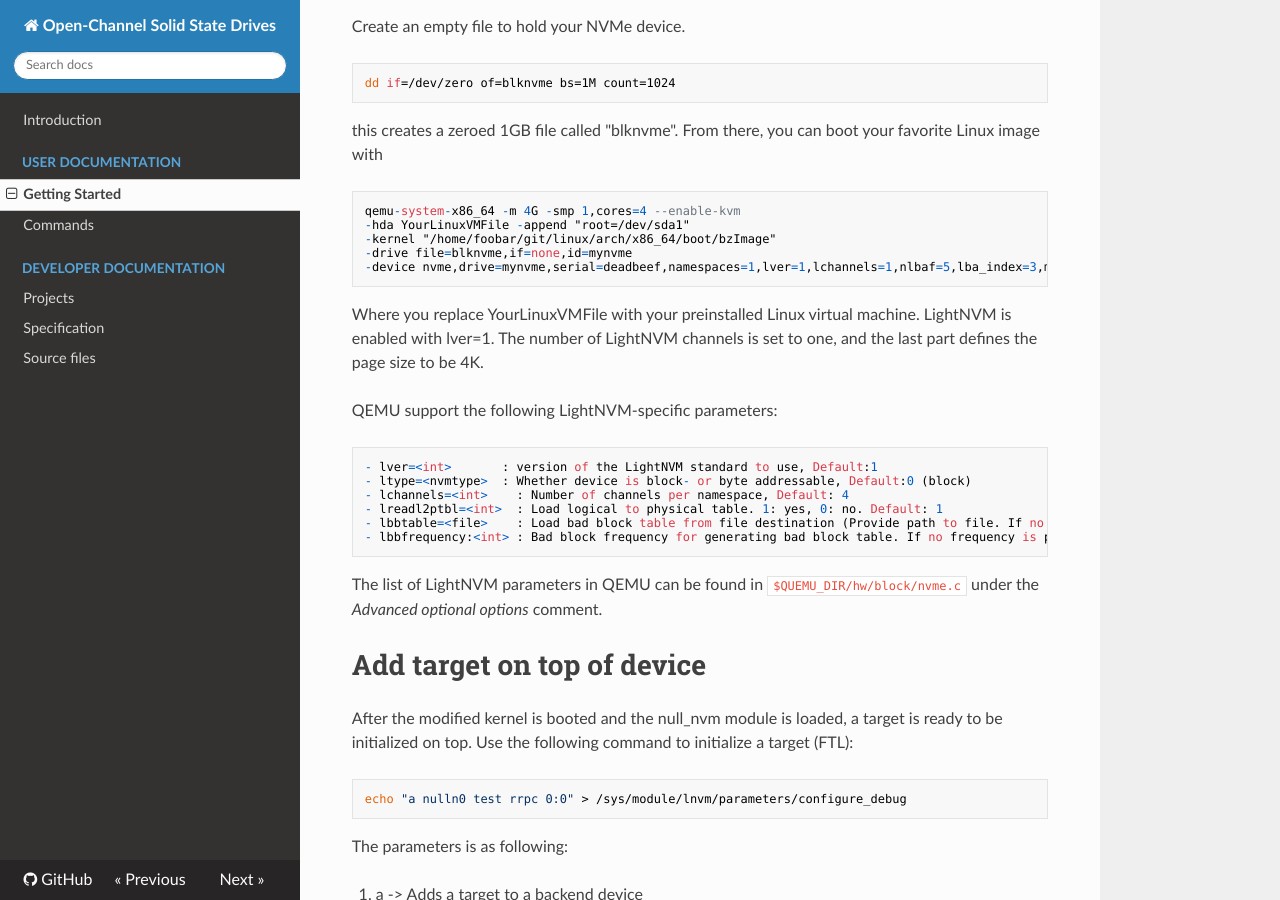
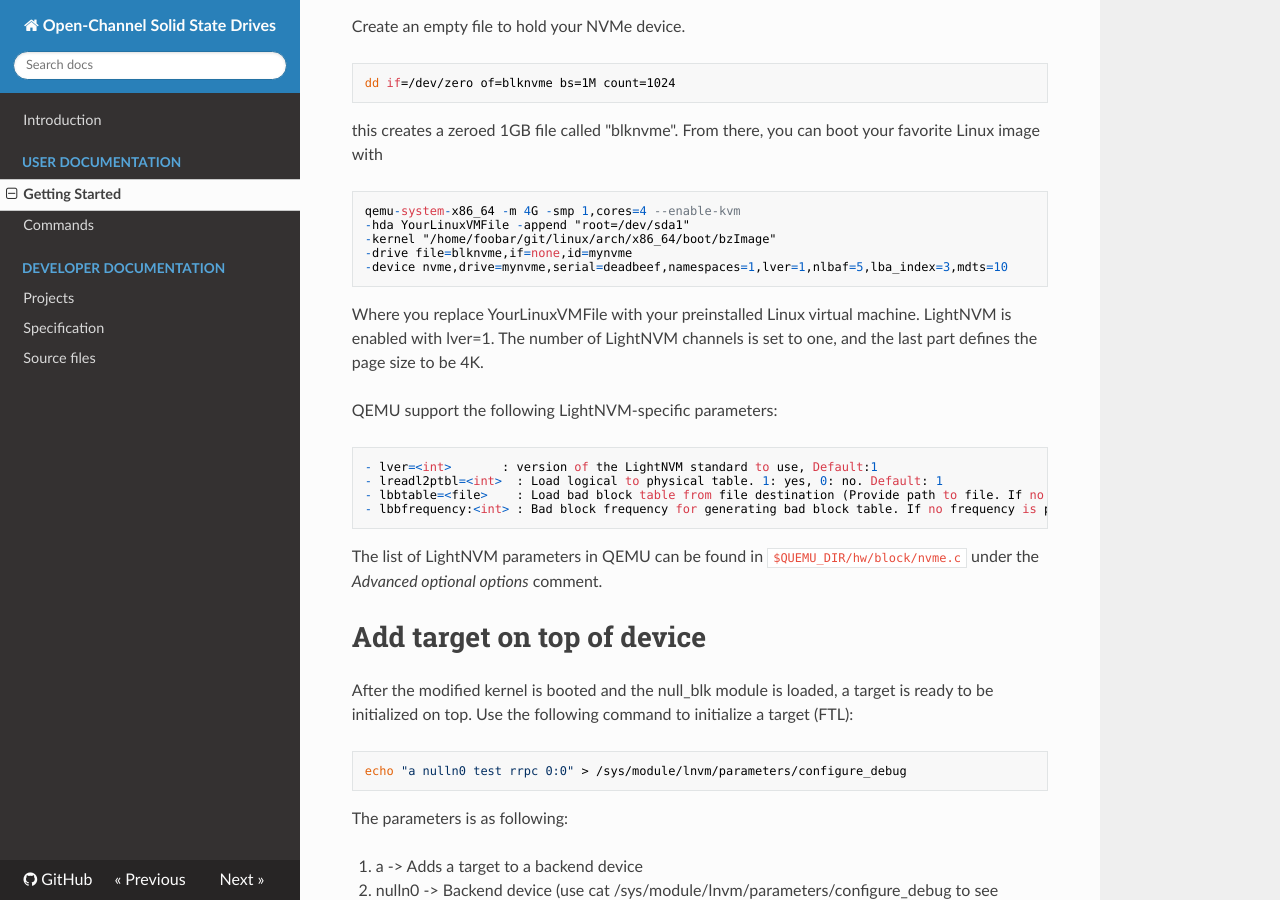
Before and after one commit to OpenChannelSSD/documentation, an MkDocs documentation site: the page built from docs/gettingstarted.md, in a window 1280 px wide and 900 px high, scrolled down 2187 px. Built offline with MkDocs 1.6.1, drawn with Linux system fonts in a browser that asks for light colours; nearby versions of some CDN libraries; old or Windows-style settings are respelled for this version of MkDocs.

Commit message:
Update gettingstarted.md
Remove lchannels from qemu-nvme and update null_nvm to null_blk.

```diff
--- a/docs/gettingstarted.md
+++ b/docs/gettingstarted.md
@@ -86,15 +86,13 @@ this creates a zeroed 1GB file called "blknvme". From there, you can boot your f
     -hda YourLinuxVMFile -append "root=/dev/sda1"
     -kernel "/home/foobar/git/linux/arch/x86_64/boot/bzImage"
     -drive file=blknvme,if=none,id=mynvme
-    -device nvme,drive=mynvme,serial=deadbeef,namespaces=1,lver=1,lchannels=1,nlbaf=5,lba_index=3,mdts=10
+    -device nvme,drive=mynvme,serial=deadbeef,namespaces=1,lver=1,nlbaf=5,lba_index=3,mdts=10
 
 Where you replace YourLinuxVMFile with your preinstalled Linux virtual machine. LightNVM is enabled with lver=1. The number of LightNVM channels is set to one, and the last part defines the page size to be 4K.
 
 QEMU support the following LightNVM-specific parameters:
 
     - lver=<int>       : version of the LightNVM standard to use, Default:1
-    - ltype=<nvmtype>  : Whether device is block- or byte addressable, Default:0 (block)
-    - lchannels=<int>    : Number of channels per namespace, Default: 4
     - lreadl2ptbl=<int>  : Load logical to physical table. 1: yes, 0: no. Default: 1
     - lbbtable=<file>    : Load bad block table from file destination (Provide path to file. If no file is provided a bad block table will be generation. Look at lbbfrequency. Default: Null (no file).
     - lbbfrequency:<int> : Bad block frequency for generating bad block table. If no frequency is provided LNVM_DEFAULT_BB_FREQ will be used.
@@ -103,7 +101,7 @@ The list of LightNVM parameters in QEMU can be found in `$QUEMU_DIR/hw/block/nvm
 
 # Add target on top of device
 
-After the modified kernel is booted and the null_nvm module is
+After the modified kernel is booted and the null_blk module is
 loaded, a target is ready to be initialized on top. Use the following command to
 initialize a target (FTL):
 
```
